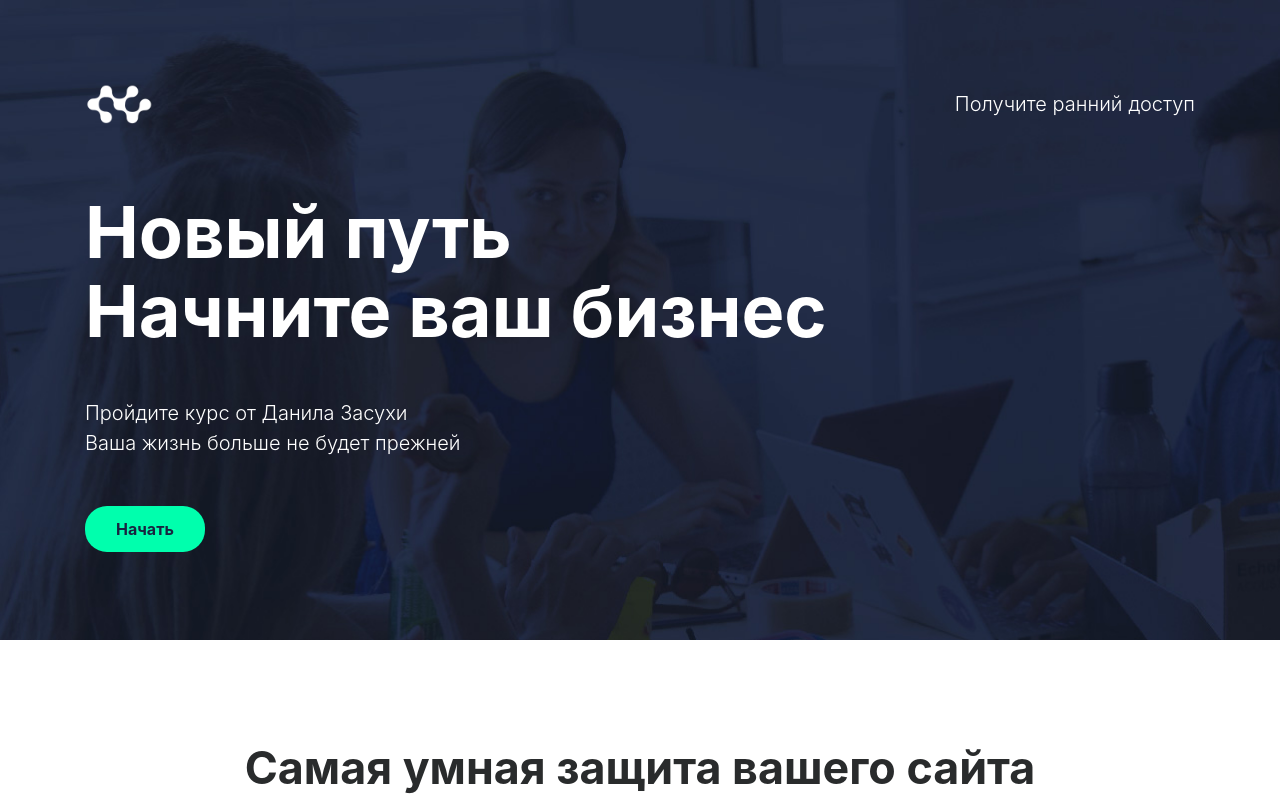
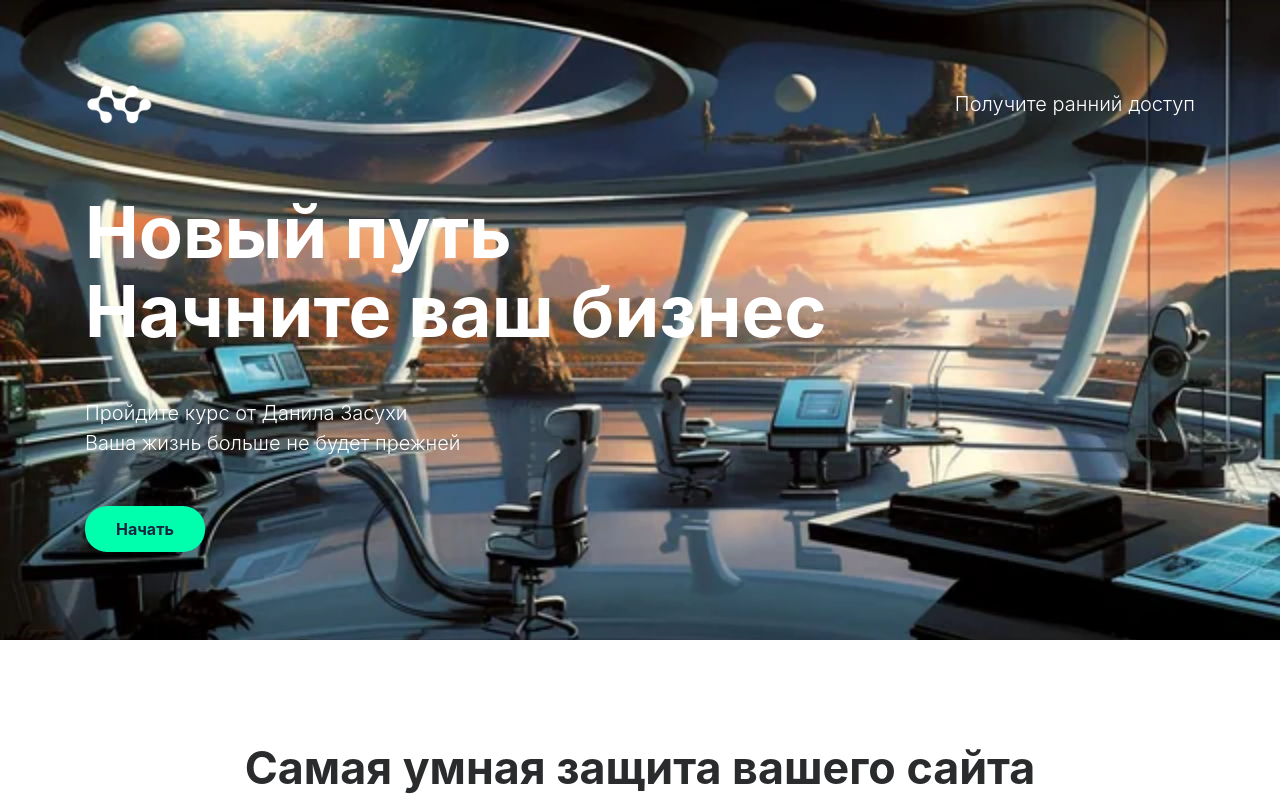
Before and after one commit to Krutoitipatilix/atlas, a plain HTML site: page index.html in a window 1280 px wide. Shown: the top 800 px of the page. Drawn offline with Linux system fonts and the light colour scheme.

Commit message:
Update index.html

```diff
--- a/index.html
+++ b/index.html
@@ -19,7 +19,7 @@
 
 <body>
     <!-- banner -->
-    <div class="jumbotron jumbotron-fluid" id="banner" style="background-image: url(img/banner-bk.jpg);">
+    <div class="jumbotron jumbotron-fluid" id="banner" style="background-image: url(img/ofice.webp);">
         <div class="container text-center text-md-left">
             <header>
                 <div class="row justify-content-between">
```
